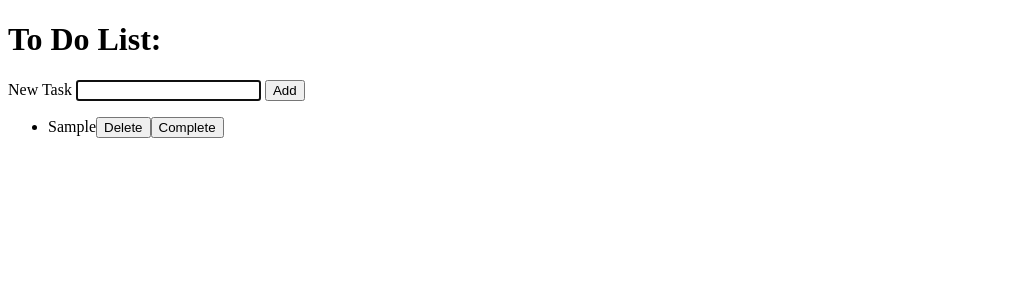
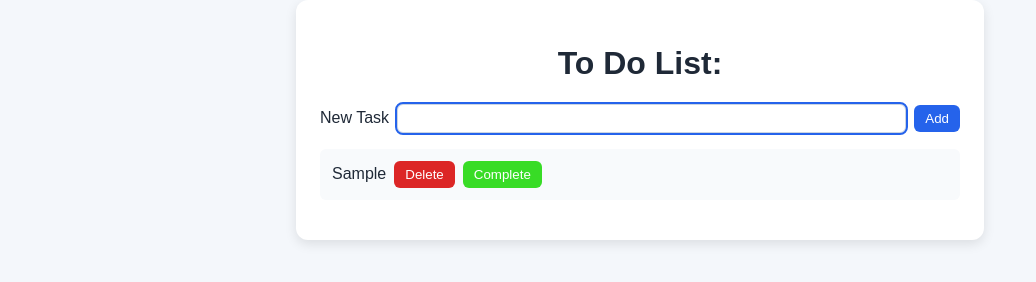
Before and after one commit to RobertoAntonioLopez/todo-app, a plain HTML site: page index.html in a window 1280 px wide. Both pictures are taken after typing "Sample" into the empty fields and a click on the button "Add". Shown: the whole page, without its empty margins (0-1036 px from the left). Drawn offline with Linux system fonts and the light colour scheme.

Commit message:
style: improve task app layout and controls

```diff
--- a/index.html
+++ b/index.html
@@ -8,6 +8,7 @@
     <script src="script.js" defer></script>
 </head>
 <body>
+    <main class="app">
     <h1>To Do List:</h1>
 
     <form id="form-task">
@@ -18,5 +19,6 @@
     </form>
 
     <ul id="list-task"></ul>
+    </main>
 </body>
 </html>
--- a/script.js
+++ b/script.js
@@ -12,7 +12,10 @@ form.addEventListener("submit", (event) =>{
 
     newTask.textContent = inputTask.value;
     deleteButton.textContent = "Delete";
-    completeButton.textContent = "Complete"
+    deleteButton.classList.add("deleteButton");
+
+    completeButton.textContent = "Complete";
+    completeButton.classList.add("completeButton");
 
     newTask.append(deleteButton);
     newTask.append(completeButton)
@@ -29,6 +32,15 @@ form.addEventListener("submit", (event) =>{
 
     completeButton.addEventListener("click", () => {
         newTask.classList.toggle("completed")
+
+        if(newTask.classList.contains("completed"))
+        {
+            completeButton.textContent = "Mark as incomplete";
+        } else
+        {
+            completeButton.textContent = "Mark as complete";
+        }
+
     })
 
     inputTask.focus();
--- a/style.css
+++ b/style.css
@@ -1,4 +1,96 @@
+body {
+    background-color: #f4f7fb;
+    margin: 0;
+    font-family: Arial, sans-serif;
+    color: #1f2937;
+}
+
 .completed{
     text-decoration: line-through;
     opacity: 0.6;
 }
+
+.app{
+
+    padding: 24px;
+    max-width: 640px;
+    margin: 0 auto;
+    background-color: white;
+    border-radius: 12px;
+    box-shadow: 0 4px 12px rgba(0, 0, 0, 0.1);
+}
+
+h1{
+    text-align: center;
+}
+
+
+
+button {
+    background-color: #2563eb;
+    color: white;
+    border-radius: 6px;
+    border: none;
+    padding: 6px 11px;
+    cursor: pointer;
+    transition: background-color 0.2s ease;
+
+}
+
+.deleteButton{
+    background-color: #dc2626;
+}
+
+.deleteButton:hover{
+    background-color: #b91c1c;
+}
+
+.completeButton{
+    background-color: #38dc26;
+}
+
+.completeButton:hover{
+    background-color: rgb(22, 134, 101);
+}
+
+button:hover {
+    background-color: #1d4ed8;
+}
+
+input {
+    padding: 6px;
+    border: 1px solid #cbd5e1;
+    border-radius: 6px;
+}
+
+input:focus {
+    outline: 2px solid #2563eb;
+
+}
+
+ul {
+    list-style: none;
+    padding: 0;
+}
+
+li{
+    display: flex;
+    gap: 8px;
+    align-items: center;
+    background-color: #f8fafc;
+    padding: 12px;
+    margin-bottom: 12px;
+    border-radius: 6px;
+    flex-wrap: wrap;
+
+}
+
+#form-task{
+    display: flex;
+    gap: 8px;
+    align-items: center;
+}
+
+#input-task{
+    flex: 1;
+}
```
